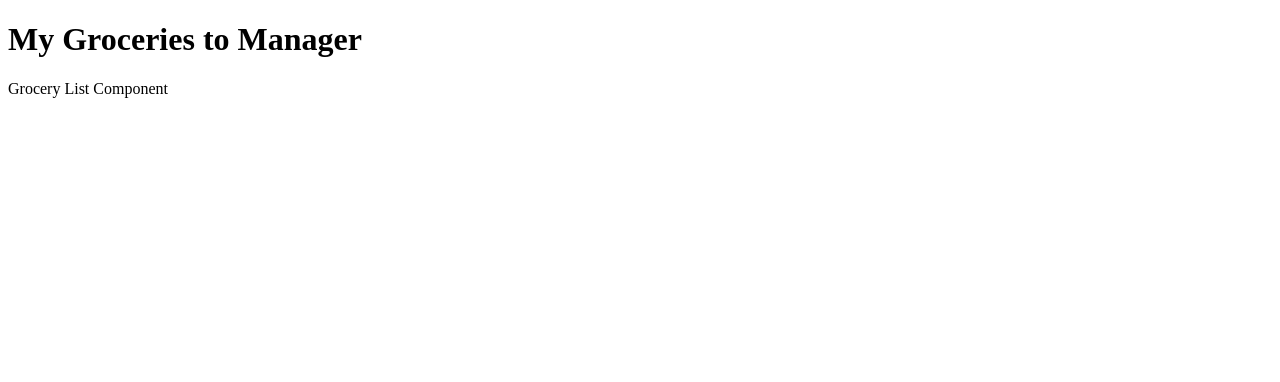
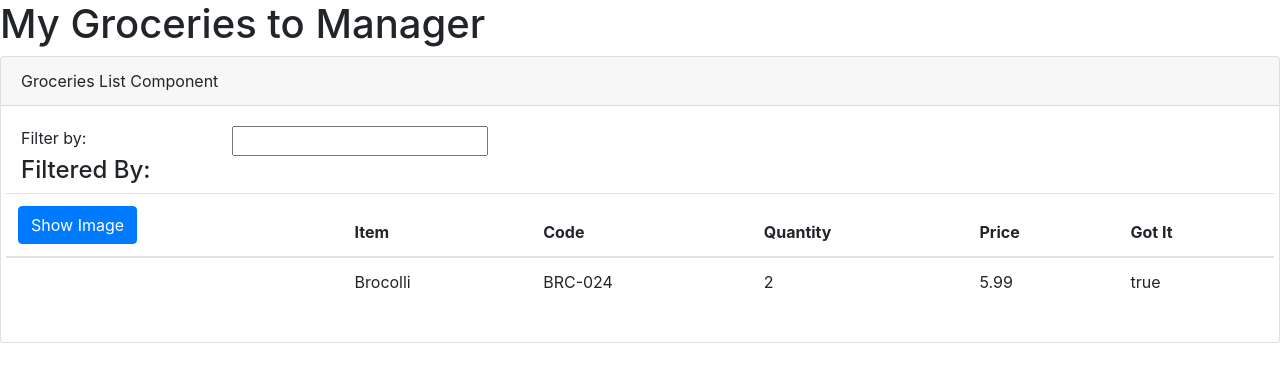
Before and after one commit to hina-raza/Grocery-List-Application, an Angular app: page / in a window 1280 px wide. Shown: the top 382 px of the page. Built offline with nearby package versions, Linux system fonts and the light colour scheme.

Commit message:
Created a grocery-list template

```diff
--- a/package.json
+++ b/package.json
@@ -19,6 +19,7 @@
     "@angular/platform-browser": "~9.1.0",
     "@angular/platform-browser-dynamic": "~9.1.0",
     "@angular/router": "~9.1.0",
+    "bootstrap": "^4.4.1",
     "rxjs": "~6.5.4",
     "tslib": "^1.10.0",
     "zone.js": "~0.10.2"
--- a/src/app/groceries-list/groceries-list.component.html
+++ b/src/app/groceries-list/groceries-list.component.html
@@ -1,3 +1,44 @@
-<div>
-    Grocery List Component
+<div class="card">
+    <div class="card-header">
+        {{pageTitle}}
+    </div>
+    <div class="card-body">
+        <div class="row">
+            <div class="col-md-2">
+                Filter by:
+            </div>
+            <div class="col-md-4">
+                <input type="text">
+            </div>
+        </div>
+        <div class="row">
+            <div class="col-md-6">
+                <h4>Filtered By:</h4>
+            </div>
+            <div class="table-responsive">
+                <table class="table">
+                    <thead>
+                        <tr>
+                            <th><button class="btn btn-primary">Show Image</button></th>
+                            <th>Item</th>
+                            <th>Code</th>
+                            <th>Quantity</th>
+                            <th>Price</th>
+                            <th>Got It</th>
+                        </tr>
+                    </thead>
+                    <tbody>
+                        <tr>
+                            <td></td>
+                            <td>{{ groceries[0].groceryName }}</td>
+                            <td>{{ groceries[0].groceryCode }}</td>
+                            <td>{{ groceries[0].quantity }}</td>
+                            <td>{{ groceries[0].price }}</td>
+                            <td>{{ groceries[0].gotIt }}</td>
+                        </tr>
+                    </tbody>
+                </table>
+            </div>
+        </div>
+    </div>
 </div>
--- a/src/app/groceries-list/groceries-list.component.ts
+++ b/src/app/groceries-list/groceries-list.component.ts
@@ -6,5 +6,34 @@
 })
 
 export class GroceryListComponent{
-    pageTitle: string = 'Groceries List';
+    pageTitle: string = 'Groceries List Component';
+    groceries: any[] = [
+        {
+            "groceryID": 1,
+            "groceryName": "Brocolli",
+            "groceryCode": "BRC-024",
+            "quantity": 2,
+            "price": 5.99,
+            "gotIt": true,
+            "imageUrl": "assets/images/broccoli.png"
+        },
+        {
+            "groceryID": 2,
+            "groceryName": "Slice of Cake",
+            "groceryCode": "SLC-001",
+            "quantity": 6,
+            "price": 1.99,
+            "gotIt": false,
+            "imageUrl": "assets/images/cake-slice.png"
+        },
+        {
+            "groceryID": 3,
+            "groceryName": "Watermelon",
+            "groceryCode": "WTM-102",
+            "quantity": 1,
+            "price": 8.99,
+            "gotIt": false,
+            "imageUrl": "assets/images/watermelon.png"
+        }
+    ];
 }
--- a/src/styles.css
+++ b/src/styles.css
@@ -1 +1,2 @@
 /* You can add global styles to this file, and also import other style files */
+@import '~bootstrap/dist/css/bootstrap.min.css'
```
Also changed, not shown: 1 other file (tests, documents, lock files or other folders).
